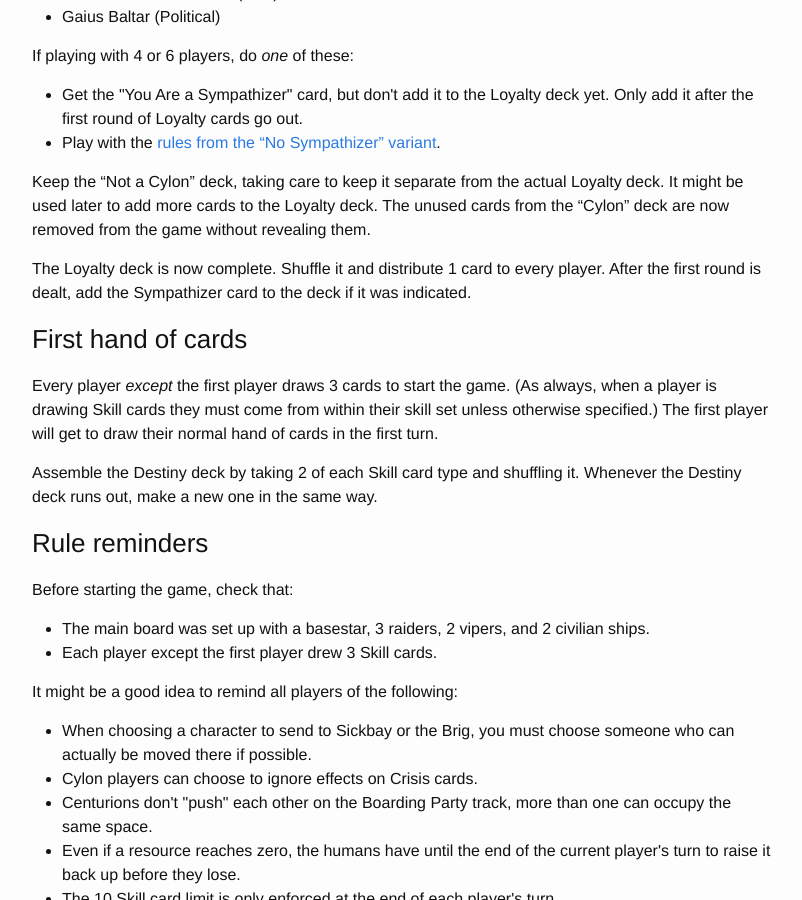
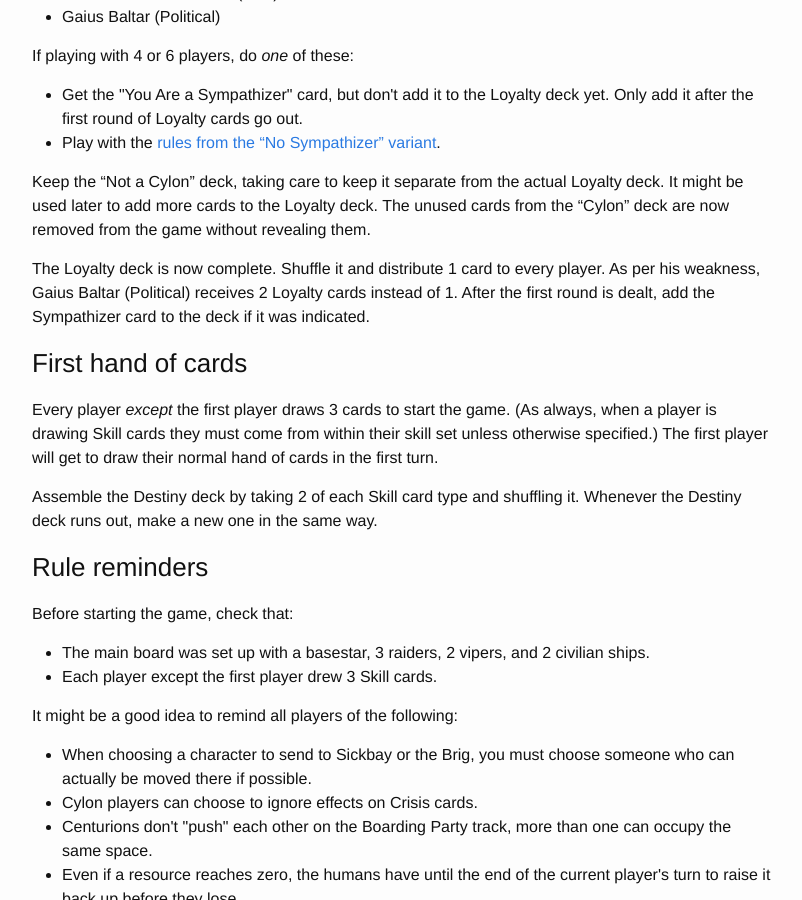
Before and after one commit to jbiatek/BSGRulebook, a Jekyll site: the page built from dynamic.md, in a window 1280 px wide and 900 px high, scrolled down 5232 px. Shown: the whole window, without its empty margins (238-1040 px from the left). Built offline with Jekyll 4.4.1, drawn with Linux system fonts in a browser that asks for light colours.

Commit message:
Hide Sympathizer text when not appropriate

```diff
--- a/dynamic.md
+++ b/dynamic.md
@@ -459,7 +459,7 @@ If playing with 4 or 6 players, do *one* of these:
 
 Keep the "Not a Cylon" deck, taking care to keep it separate from the actual Loyalty deck. It might be used later to add more cards to the Loyalty deck. The unused cards from the "Cylon" deck are now removed from the game without revealing them.
 
-The Loyalty deck is now complete. Shuffle it and distribute 1 card to every player<span class="cylonleader"> except for the Cylon Leader</span>. After the first round is dealt, add the Sympathizer card to the deck if it was indicated.
+The Loyalty deck is now complete. Shuffle it and distribute 1 card to every player<span class="cylonleader"> except for the Cylon Leader</span>. As per his weakness, Gaius Baltar (Political) receives 2 Loyalty cards instead of 1. <span class="nodaybreak nocylonleader">After the first round is dealt, add the Sympathizer card to the deck if it was indicated.</span>
 
 <p class="cylonleader pegasus nodaybreak">
 In a 4 or 6 player game, give the Cylon Leader a random Agenda card from the Sympathetic Agenda deck. (This deck has Caprica Six on the back.) In a 5 or 7 player game, give the Cylon Leader a random Agenda card from the Hostile Agenda deck. (This deck has a Centurion on the back.)
```
